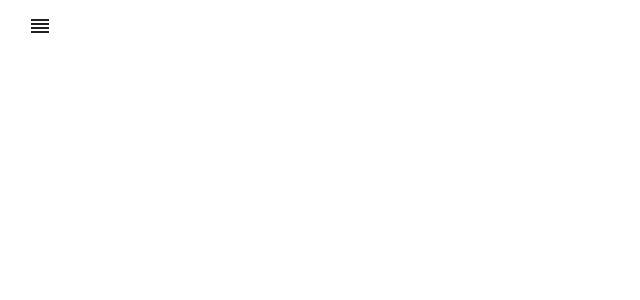
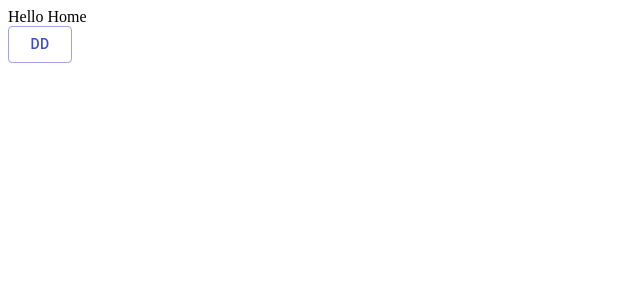
Before and after one commit to regalstreak/healio, a React (Create React App) app: page / in a window 1280 px wide. Shown: the top 300 px of the page, without its empty margins (0-640 px from the left). Built offline with nearby package versions, Linux system fonts and the light colour scheme.

Commit message:
healio: Move home to home.tsx

```diff
--- a/src/App.tsx
+++ b/src/App.tsx
@@ -2,14 +2,16 @@ import React from 'react';
 import Sidebar from './component/Sidebar';
 import ResearchList from './component/ResearchList';
 import { Switch, Route } from 'react-router-dom';
+import Home from './screens/Home';
 
 const App: React.FC = () => {
   return (
     <div className="App">
-      <Sidebar />
+      {/* <Sidebar />
       <Switch>
         <Route path='/app' component={ResearchList} />
-      </Switch>
+      </Switch> */}
+      <Home />
     </div>
   );
 }
--- /dev/null
+++ b/src/screens/Home.tsx
@@ -0,0 +1,42 @@
+import React from 'react';
+import '../library/res/css/Home.css';
+import { createStyles, makeStyles, Theme } from '@material-ui/core/styles';
+import Button from '@material-ui/core/Button';
+
+const useStyles = makeStyles((theme: Theme) =>
+    createStyles({
+        button: {
+            margin: theme.spacing(1),
+            borderRadius: 50,
+            background: 'red',
+            width: 200,
+            height: 200
+        },
+        input: {
+            display: 'none',
+        },
+    }),
+);
+
+
+interface IHomeProps {
+
+}
+
+export default (props: IHomeProps) => {
+
+    const classes = useStyles();
+
+    return (
+        <div>
+            <div>Hello Home</div>
+            <Button variant="outlined"
+                className={'test'}
+                color='primary'
+                >
+                dd
+            </Button>
+
+        </div>
+    )
+}
```
Also changed, not shown: src/library/res/css/Home.css (added).
